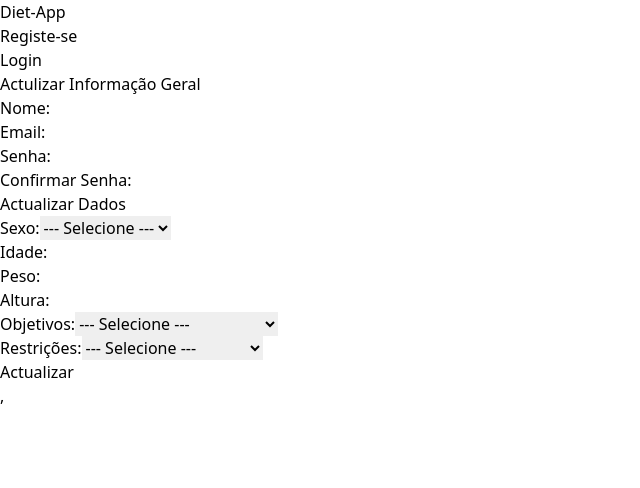
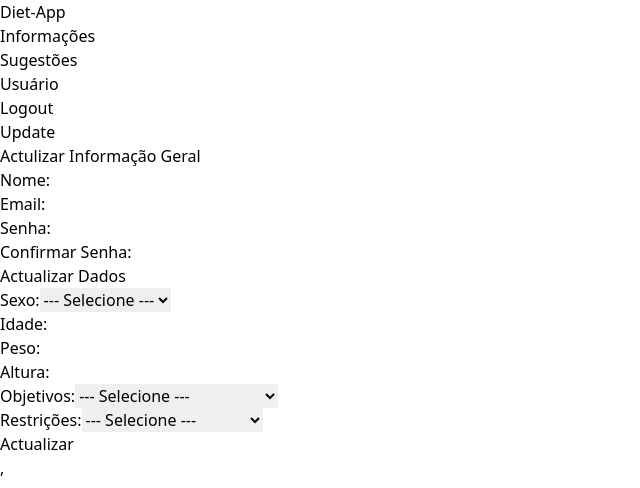
Before and after one commit to MatolaTheCoder/Diet-App, a React (Vite) app in the folder frontend-app/: page /update in a window 1280 px wide. Shown: the top 488 px of the page, without its empty margins (0-640 px from the left). Built offline with nearby package versions, Linux system fonts and the light colour scheme; sample sign-in values are in the browser's storage.

Commit message:
:fix: whatever

```diff
--- a/frontend-app/src/components/Dashboard.jsx
+++ b/frontend-app/src/components/Dashboard.jsx
@@ -4,6 +4,8 @@ import Header from "./utilities/Header.jsx";
 
 
 export default function Dashboard(){
+
+        window.location.href = '/informacoes';
 
     return (
         <div>
--- a/frontend-app/src/components/auth/Update.jsx
+++ b/frontend-app/src/components/auth/Update.jsx
@@ -2,6 +2,7 @@
 import React, { useEffect, useState } from 'react';
 import InicialHeader from '../reutilizaveis/InicialHeader';
 import InputField from '../reutilizaveis/InputField';
+import Header from "../utilities/Header.jsx";
 
 export default function Update() {
     const [data, setData] = useState(null);
@@ -123,7 +124,7 @@ export default function Update() {
     return (
         <div>
             <div className="shadow">
-                <InicialHeader />
+                <Header />
             </div>
             <div className="flex justify-center items-center w-full pt-5">
                 <form onSubmit={handleSubmit}>
--- a/frontend-app/src/components/utilities/Sugestoes.jsx
+++ b/frontend-app/src/components/utilities/Sugestoes.jsx
@@ -25,7 +25,7 @@ export default function Sugestoes() {
             }
 
             try {
-                const response = await fetch(`http://127.0.0.1:8000/api/sugestoes/${id}`, {
+                const response = await fetch(`http://127.0.0.1:8000/api/todas-sugestoes`, {
                     method: 'GET',
                     headers: {
                         'Authorization': `Bearer ${token}`,
```
